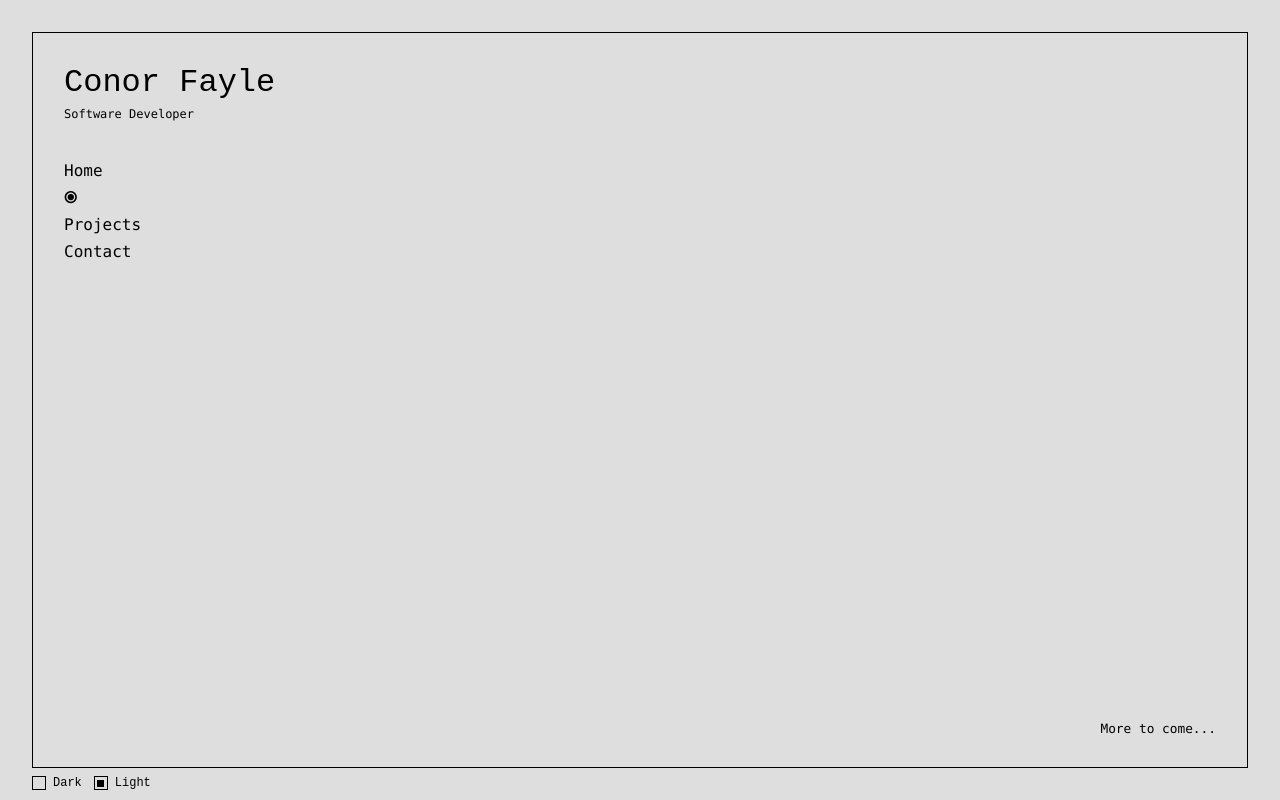
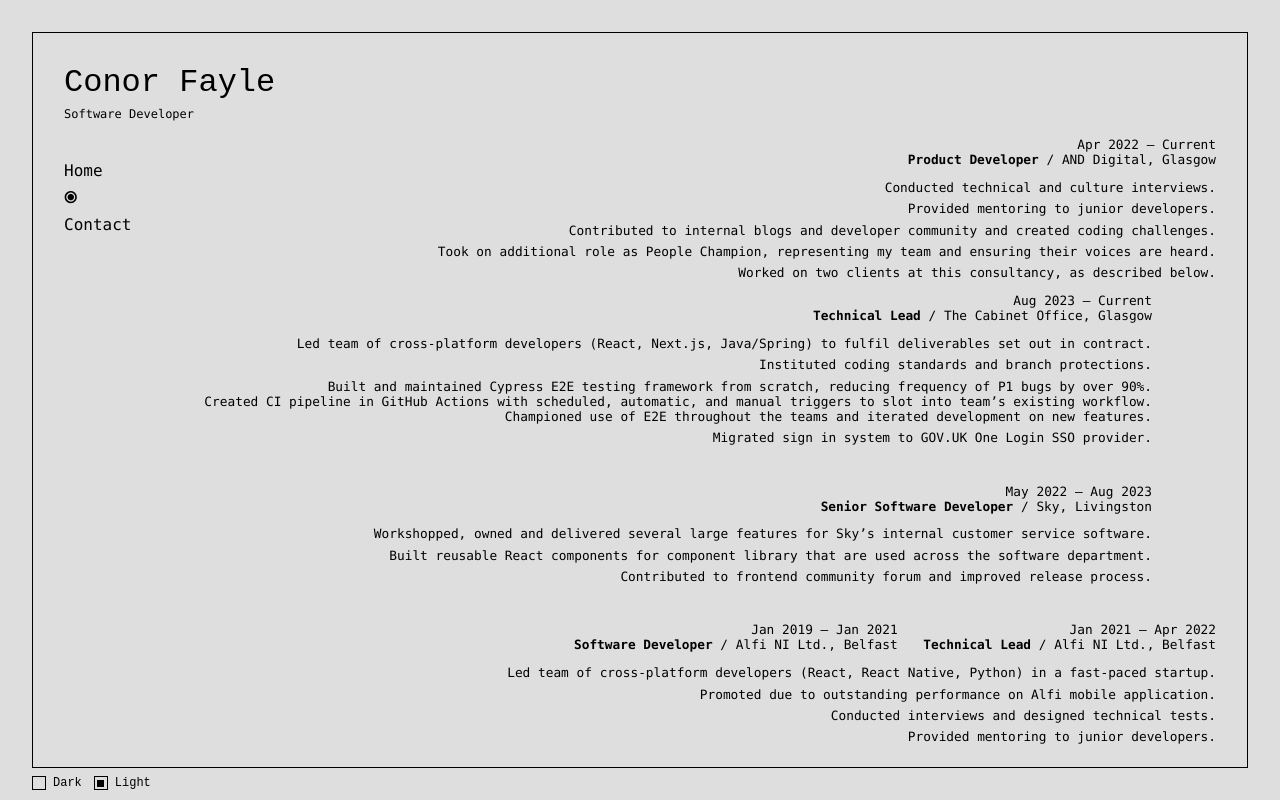
Before and after one commit to CantFayle/cantfayle.github.io, a React (Create React App) app: page / in a window 1280 px wide. Both pictures are taken after a click on the element "Experience". Built offline with nearby package versions, Linux system fonts and the light colour scheme.

Commit message:
add experience and contact details

```diff
--- a/src/App.css
+++ b/src/App.css
@@ -49,6 +49,7 @@ body.dark {
   display: flex;
   flex-direction: column;
   align-items: flex-start;
+  overflow: hidden;
   /*height: var(--container-height);*/
   /*width: var(--container-width);*/
 }
@@ -73,10 +74,19 @@ body.dark {
   justify-content: space-between;
   align-content: space-between;
   width: 100%;
+  height: calc(100% - 4em);
+  padding-top: 1em;
+}
+
+@media (max-width: 370px) {
+  .content {
+    flex-direction: column;
+    gap: 1em;
+  }
 }
 
 .navigation {
-  padding-top: 2em;
+  padding-top: 1em;
   margin-right: 0.5em;
   display: flex;
   flex-direction: column;
@@ -107,7 +117,23 @@ body.dark {
   white-space: pre-line;
   display: flex;
   flex-direction: column;
+  justify-content: flex-end;
   align-items: flex-end;
+  height: 100%;
+  overflow: auto;
+}
+
+.contact {
+  display: flex;
+  flex-direction: column;
+  justify-content: flex-end;
+  overflow: hidden;
+  gap: 5px;
+}
+
+.contact a {
+  color: var(--color-foreground);
+  text-decoration: underline dotted;
 }
 
 .qr {
@@ -116,5 +142,6 @@ body.dark {
   flex-grow: 1;
   aspect-ratio: 1;
   filter: invert(var(--is-dark));
-  margin: 0 var(--qr-padding) var(--qr-padding) var(--qr-padding);
+  margin-right: var(--qr-padding);
+  margin-left: calc(var(--qr-padding) * -1);
 }
--- a/src/App.js
+++ b/src/App.js
@@ -2,6 +2,7 @@ import React, { useState } from 'react';
 import './App.css';
 import qrSquare from './qr-square.png';
 import { DarkModeToggle } from './DarkModeToggle';
+import Experience from './Experience';
 
 const navItems = [
   {
@@ -16,18 +17,21 @@ const navItems = [
   },
   {
     title: 'Experience',
-    content: () => `More to come...`
-  },
-  {
-    title: 'Projects',
-    content: () => `More to come...`
+    content: () =>
+      <Experience/>
   },
   {
     title: 'Contact',
     content: () =>
-      <>
+      <div className="contact">
+        <a href="https://github.com/CantFayle">
+          GitHub
+        </a>
+        <a href="https://www.linkedin.com/in/conor-fayle-6731ba130/">
+         LinkedIn
+        </a>
         <img src={qrSquare} className="qr" alt={"QR"}/>
-      </>
+      </div>
   },
 ];
 
--- /dev/null
+++ b/src/Experience.css
@@ -0,0 +1,36 @@
+
+.experience-container {
+    overflow: auto;
+}
+
+.experience-section {
+    margin-bottom: 3em;
+}
+
+.sub-section {
+    padding-right: 5vw;
+}
+
+.job-title-section-container {
+    display: flex;
+    flex-direction: row-reverse;
+    gap: 2em;
+}
+
+@media (max-width: 370px) {
+    .job-title-section-container {
+        flex-direction: column;
+        gap: 0.5em;
+    }
+}
+
+.job-title-section {
+}
+
+.no-bullets {
+    list-style-type: none;
+}
+
+.responsibility {
+    margin-bottom: 0.5em;
+}
--- /dev/null
+++ b/src/Experience.js
@@ -0,0 +1,126 @@
+import "./Experience.css";
+
+const allExperience = [
+  {
+    jobs: [
+      {
+        period: 'Apr 2022 – Current',
+        role: 'Product Developer',
+        company: 'AND Digital',
+        location: 'Glasgow',
+      },
+    ],
+    responsibilities: [
+      'Conducted technical and culture interviews.',
+      'Provided mentoring to junior developers.',
+      'Contributed to internal blogs and developer community and created coding challenges.',
+      'Took on additional role as People Champion, representing my team and ensuring their voices are heard.',
+      'Worked on two clients at this consultancy, as described below.',
+    ],
+    children: [
+      {
+        jobs: [
+          {
+            period: 'Aug 2023 – Current',
+            role: 'Technical Lead',
+            company: 'The Cabinet Office',
+            location: 'Glasgow',
+          },
+        ],
+        responsibilities: [
+          'Led team of cross-platform developers (React, Next.js, Java/Spring) to fulfil deliverables set out in contract.',
+          'Instituted coding standards and branch protections.',
+          'Built and maintained Cypress E2E testing framework from scratch, reducing frequency of P1 bugs by over 90%.\nCreated CI pipeline in GitHub Actions with scheduled, automatic, and manual triggers to slot into team’s existing workflow.\nChampioned use of E2E throughout the teams and iterated development on new features.',
+          'Migrated sign in system to GOV.UK One Login SSO provider.',
+        ],
+        children: null,
+      },
+      {
+        jobs: [
+          {
+            period: 'May 2022 – Aug 2023',
+            role: 'Senior Software Developer',
+            company: 'Sky',
+            location: 'Livingston',
+          },
+        ],
+        responsibilities: [
+          'Workshopped, owned and delivered several large features for Sky’s internal customer service software.',
+          'Built reusable React components for component library that are used across the software department.',
+          'Contributed to frontend community forum and improved release process.',
+        ],
+        children: null,
+      },
+    ],
+  },{
+    jobs: [
+      {
+        period: 'Jan 2021 – Apr 2022',
+        role: 'Technical Lead',
+        company: 'Alfi NI Ltd.',
+        location: 'Belfast',
+      },
+      {
+        period: 'Jan 2019 – Jan 2021',
+        role: 'Software Developer',
+        company: 'Alfi NI Ltd.',
+        location: 'Belfast',
+      },
+    ],
+    responsibilities: [
+      'Led team of cross-platform developers (React, React Native, Python) in a fast-paced startup.',
+      'Promoted due to outstanding performance on Alfi mobile application.',
+      'Conducted interviews and designed technical tests.',
+      'Provided mentoring to junior developers.',
+      'Implemented coding standards: ESLint, mandatory code reviews via Pull Requests, and git branching strategies.',
+      'Planned and managed development and deployment of React Native Alfi application,\nbuilt for multiple Android device types, which was rolled out to thousands of taxis across the UK and US.',
+      'Designed specification for React Native Kotlin modules to reduce bottlenecks in JS bridge.',
+      'Developed Single-Page Application, creating a CMS for managing adverts, devices, theming, layouts and APKs.',
+      'Managed Jenkins and AWS CodePipeline jobs as part CI/CD pipeline.',
+      'Developed backend service to manage APKs in S3. Configured AWS Sam to manage scaling via CloudFormation.',
+      'Managed 3D printing station and timetable to ensure delivery of components for tablet car mounts.',
+    ],
+    children: null,
+  },
+];
+
+const Experience = () =>
+  <div className="experience-container">
+    {allExperience.map(experience => <ExperienceSection experience={experience}/> )}
+  </div>
+
+const ExperienceSection = ({ experience }) => {
+  return (
+    <div className="experience-section">
+      <div className="job-title-section-container">
+        {experience.jobs.map((job) =>
+          <JobTitleSection job={job} key={`job-${job.period}-${job.company}`}/>
+        )}
+      </div>
+      <ul>
+        {experience.responsibilities.map(responsibility =>
+          <li key={responsibility} className="no-bullets responsibility">
+            {responsibility}
+          </li>
+        )}
+      </ul>
+      {experience.children ?
+        <div className="sub-section">
+          {experience.children.map(child =>
+            <ExperienceSection experience={child} />
+          )}
+        </div>
+      : null}
+    </div>
+  )
+}
+
+const JobTitleSection = ({ job }) =>
+  <div className="job-title-section">
+    {job.period}
+    <div>
+      <strong>{job.role}</strong> / {job.company}, {job.location}
+    </div>
+  </div>
+
+export default Experience;
```
